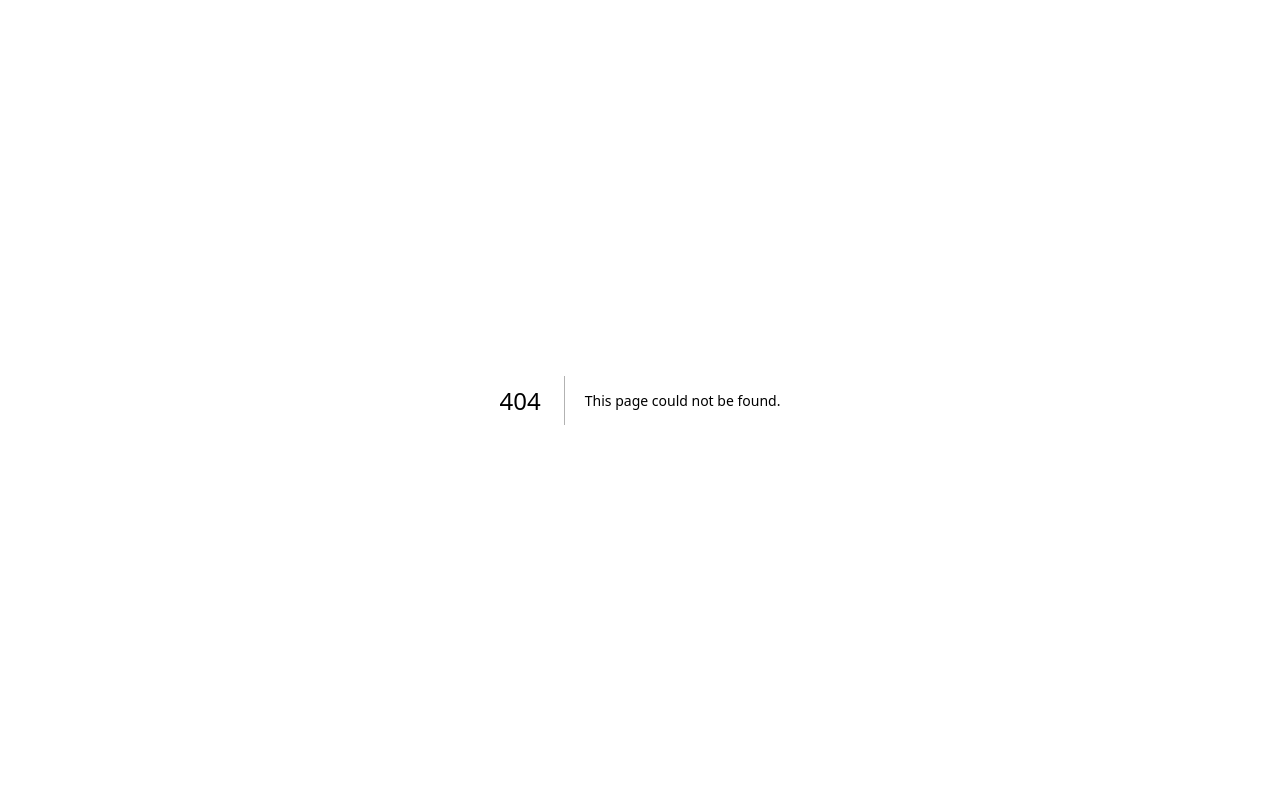
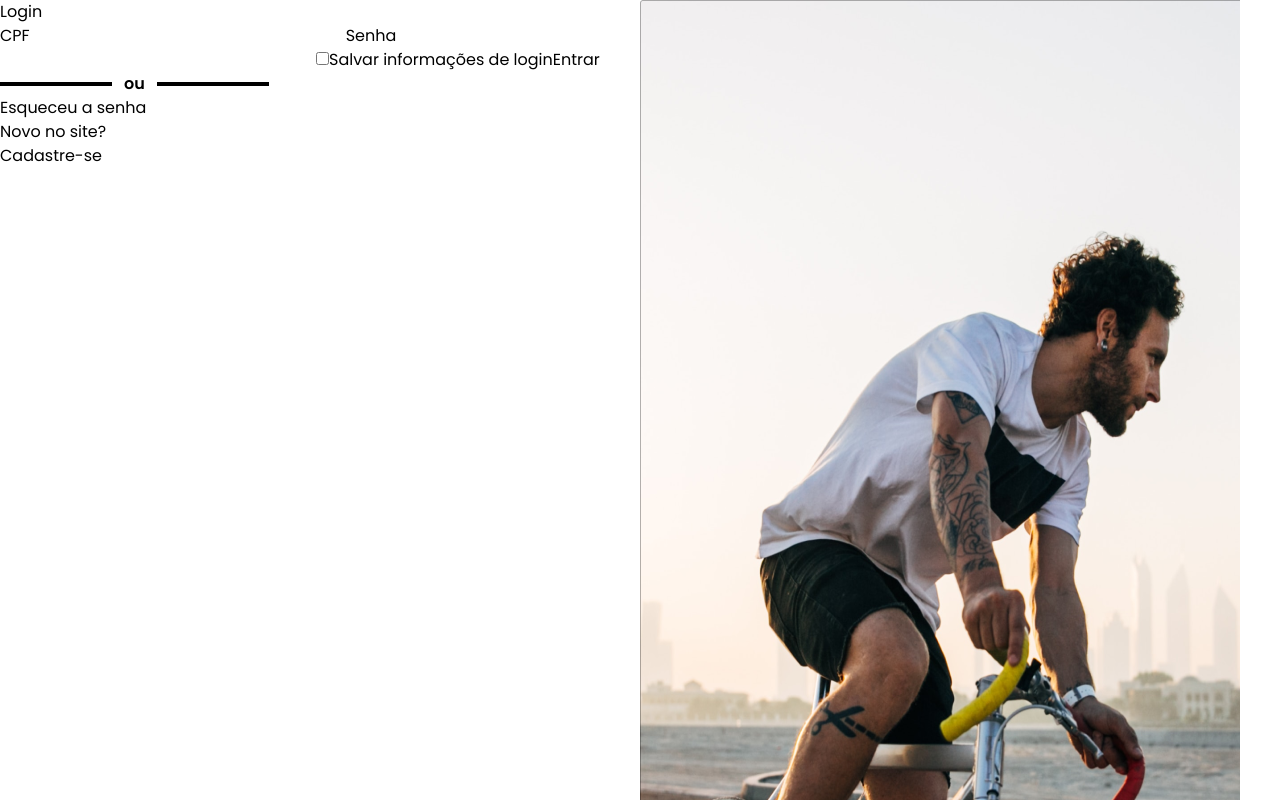
Before and after one commit to biancaroman/Passeio_Seguro, a Next.js app: page /login in a window 1280 px wide. Before the commit this address had no page. Shown: the top 800 px of the page. Built offline with nearby package versions, Linux system fonts and the light colour scheme.

Commit message:
feat: added html structure

```diff
--- a/src/app/components/Header/index.jsx
+++ b/src/app/components/Header/index.jsx
@@ -11,7 +11,7 @@ import { NavLink } from "./components/NavLink";
 const linksNav = [
   {
     content: 'Home',
-    path: '/'
+    path: '/login'
   },
   {
     content: 'Sobre Nós',
--- /dev/null
+++ b/src/app/login/page.jsx
@@ -0,0 +1,36 @@
+import Image from "next/image";
+
+import backgroundImage from "@/app/assets/img/BgLogin.png";
+
+export default function Login() {
+  return (
+    <section className="w-full max-w-lplarge  lplarge:flex  lplarge:justify-center">
+      <div className="grid grid-cols-2">
+        <section>
+          <h1>Login</h1>
+          <form action="#" method="#">
+            <label htmlFor="cpf">CPF</label>
+            <input type="text" name="cpf" id="cpf" required />
+            <label htmlFor="pass">Senha</label>
+            <input type="password" name="pass" id="pass" required />
+            <input type="checkbox" name="saveInfoLogin" id="saveInfoLogin" />
+            <label htmlFor="saveInfoLogin">Salvar informações de login</label>
+            <button type="submit">
+              Entrar
+            </button>
+          </form>
+          <div className="flex items-center gap-3">
+            <div className="border-2 border-black w-28 h-0"></div>
+            <p className="font-semibold">ou</p>
+            <div className="border-2 border-black w-28 h-0"></div>
+          </div>
+          <a href="#">Esqueceu a senha</a>
+          <p>Novo no site? <br /> <a href="#">Cadastre-se</a></p>
+        </section>
+        <section>
+          <Image src={backgroundImage} />
+        </section>
+      </div>
+    </section>
+  )
+}
--- a/tailwind.config.js
+++ b/tailwind.config.js
@@ -9,18 +9,22 @@ module.exports = {
     extend: {
       colors: {
         white: "#ffffff",
+        black: "#000000",
         "blue-800": "#232740",
       },
       screens: {
         mlarge: "425px",
-        lplarge:"1440px"
+        lplarge: "1440px",
       },
-      minWidth:{
-        '1/2': '50%',
-        '9/12': '75%',
-        '10/12':'83.333333%',
-        '11/12':'91.666667%',
-      }
+      minWidth: {
+        "1/2": "50%",
+        "9/12": "75%",
+        "10/12": "83.333333%",
+        "11/12": "91.666667%",
+      },
+      gridTemplateColumns: {
+        "2": "repeat(2, minmax(50%, 50%))",
+      },
     },
   },
   plugins: [],
```
Also changed, not shown: src/app/assets/img/BgLogin.png (added).
